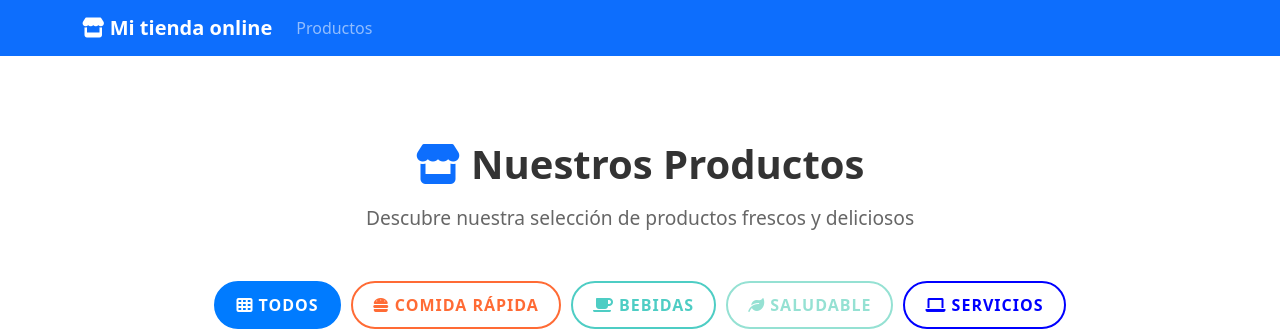
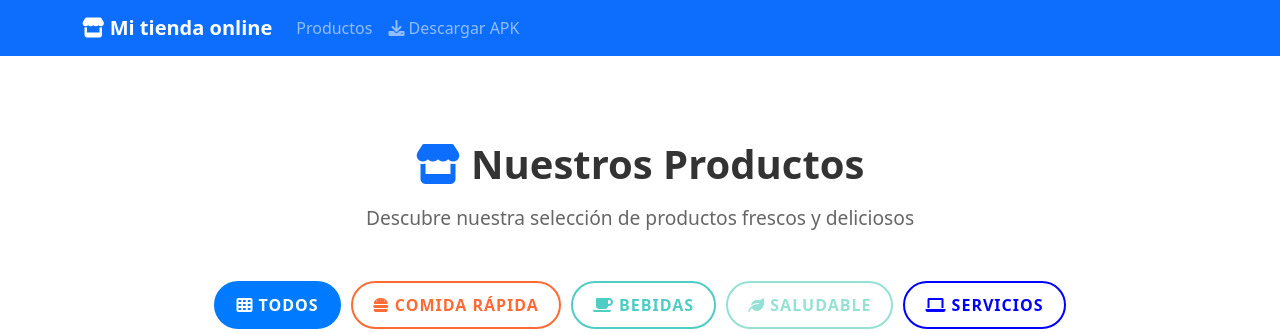
Before and after one commit to bastos9601/Tienda-, a Flask app: page / in a window 1280 px wide. Shown: the top 333 px of the page. Run offline with Flask 3, Linux system fonts and the light colour scheme; data comes from the database, SQL or seed files in the repository.

Commit message:
agregue apk

```diff
--- a/templates/base.html
+++ b/templates/base.html
@@ -194,6 +194,11 @@
                 <ul class="navbar-nav me-auto">
                     <li class="nav-item">
                         <a class="nav-link" href="/">Productos</a>
+                    </li>
+                    <li class="nav-item">
+                        <a class="nav-link" href="https://drive.google.com/file/d/1E1NfS7DhtuR7sKFUzmhHwAtrF7ayv8o-/view?usp=sharing" target="_blank" rel="noopener noreferrer">
+                            <i class="fas fa-download"></i> Descargar APK
+                        </a>
                     </li>
                     <!-- <li class="nav-item">
                         <a class="nav-link" href="/admin">Administración</a>
```
Also changed, not shown: package.json (added, +24 -0 lines), package-lock.json (added), 1 other file. Lines whose indentation alone changed are shown as unchanged.
